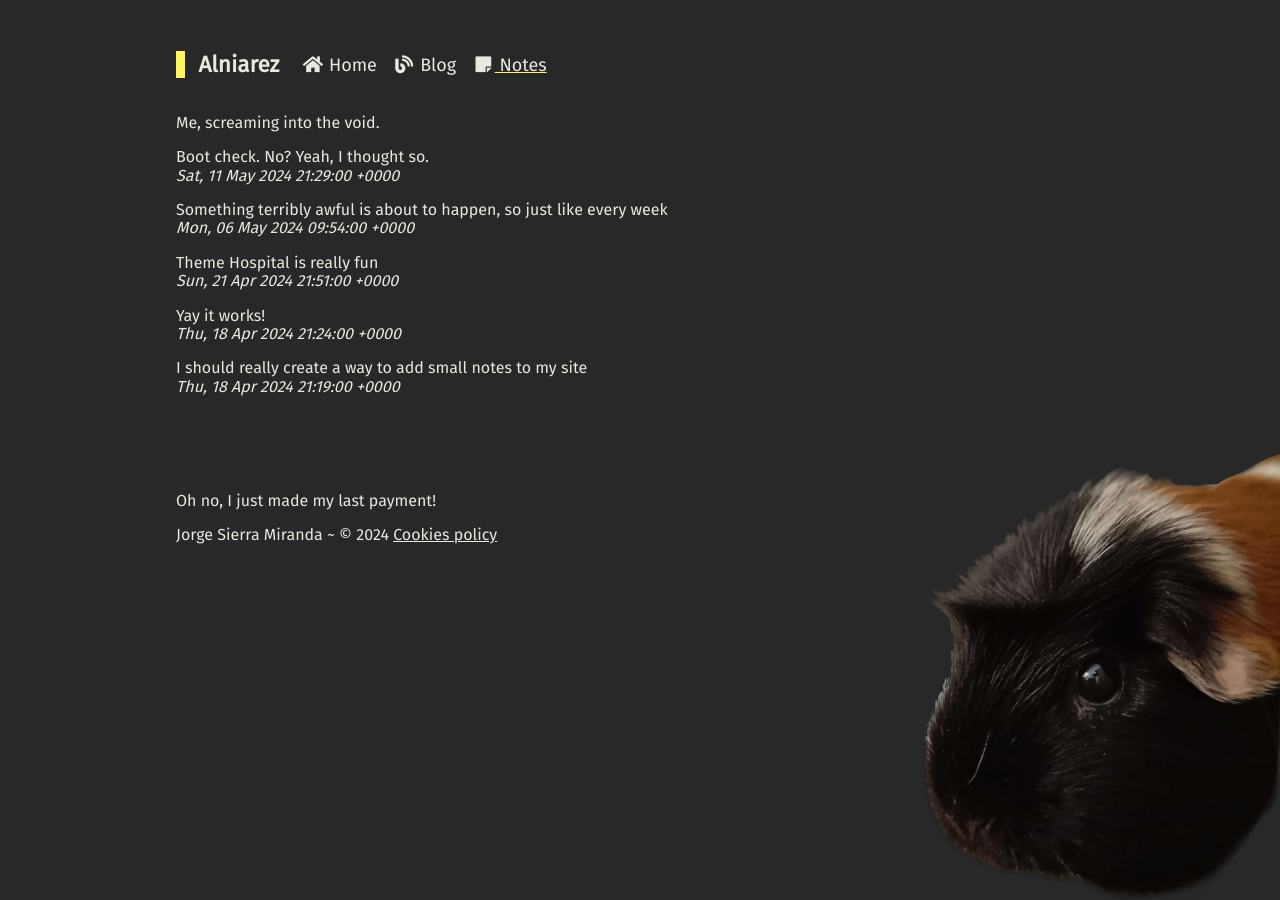
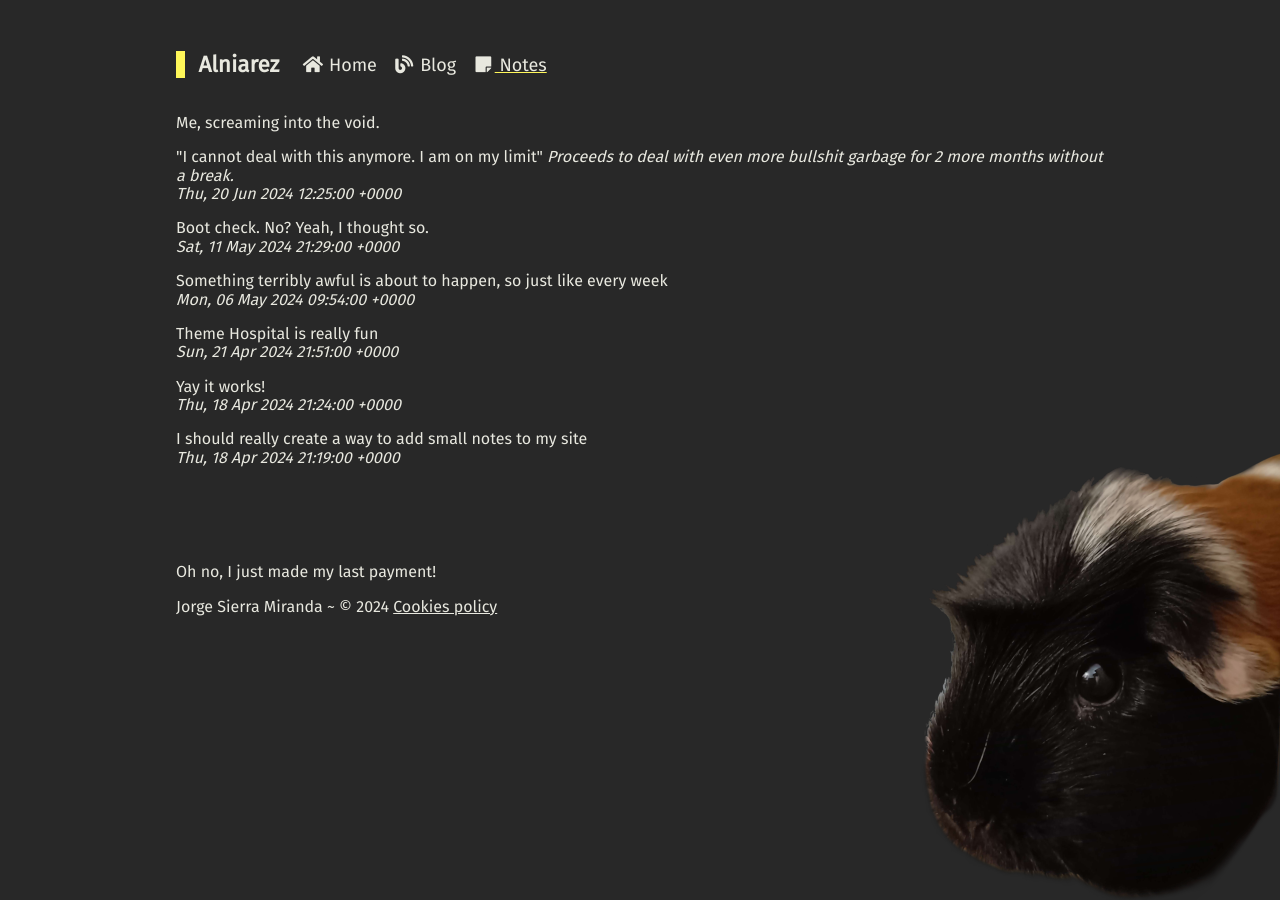
Before and after one commit to Alniarez/alniarez-web, a Jekyll site: the page built from notes.md, in a window 1280 px wide. Built offline with Jekyll 4.4.1, drawn with Linux system fonts in a browser that asks for light colours; nearby versions of some CDN libraries.

Commit message:
Update notes.yml

```diff
--- a/_data/notes.yml
+++ b/_data/notes.yml
@@ -1,3 +1,5 @@
+- note: \"I cannot deal with this anymore. I am on my limit\" *Proceeds to deal with even more bullshit garbage for 2 more months without a break.*
+  date: 2024-06-20 12:25
 - note: Boot check. No? Yeah, I thought so.
   date: 2024-05-11 21:29:00
 - note: Something terribly awful is about to happen, so just like every week
```
